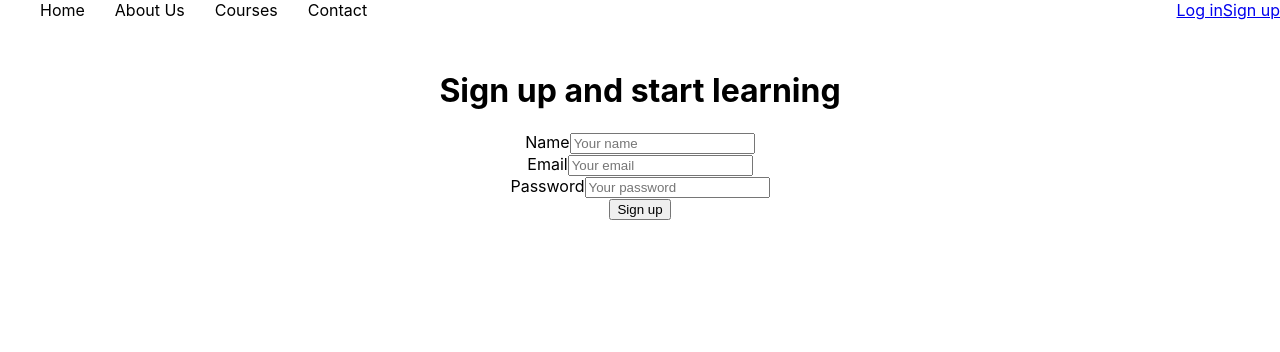
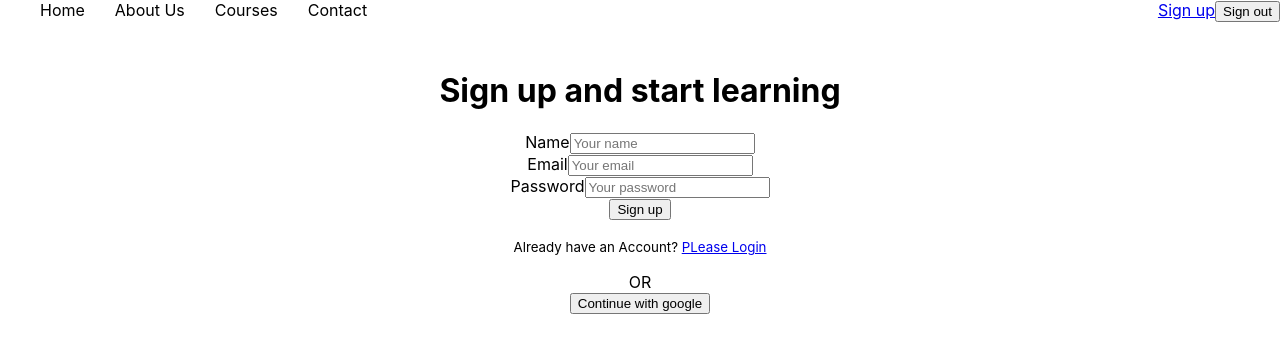
Before and after one commit to Raiyan109/sunshine-task-1, a React (Create React App) app: page /signup in a window 1280 px wide. Shown: the top 352 px of the page. Built offline with nearby package versions, Linux system fonts and the light colour scheme; no server answers; sample sign-in values are in the browser's storage.

Commit message:
requireAuth

```diff
--- a/src/App.js
+++ b/src/App.js
@@ -10,6 +10,7 @@ import Contact from './components/Contact/Contact';
 import Login from './components/Auth/Login';
 import Signup from './components/Auth/Signup';
 import Footer from './components/Footer/Footer';
+import RequireAuth from './components/Auth/RequireAuth';
 function App() {
   return (
     <div className="App">
@@ -17,12 +18,18 @@ function App() {
       {/* <Home /> */}
       <Routes>
         <Route path='/' element={<Home />} />
-
+        <Route path='/home' element={<Home />} />
         <Route path='/about' element={<About />} />
         <Route path='/contact' element={<Contact />} />
-        <Route path='/courses' element={<Courses />} />
         <Route path='/login' element={<Login />} />
         <Route path='/signup' element={<Signup />} />
+
+
+        <Route path='/courses' element={<RequireAuth>
+          <Courses />
+        </RequireAuth>} />
+
+
       </Routes>
       <Footer />
     </div>
--- a/src/components/Auth/Login.js
+++ b/src/components/Auth/Login.js
@@ -23,7 +23,7 @@ const Login = () => {
 
     const navigate = useNavigate()
     const location = useLocation()
-    let from = location.state?.from?.pathname || "/";
+    let from = location.state?.from?.pathname || '/';
 
 
     const [users] = useState(user || gUser)
--- /dev/null
+++ b/src/components/Auth/RequireAuth.js
@@ -0,0 +1,22 @@
+import React from 'react';
+import { useAuthState } from 'react-firebase-hooks/auth';
+import auth from '../../firebase.init';
+import { Navigate, useLocation } from 'react-router-dom';
+import Loading from '../Loading/Loading';
+
+const RequireAuth = ({ children }) => {
+
+    const [user, loading] = useAuthState(auth);
+    const location = useLocation()
+
+    if (loading) {
+        return <Loading></Loading>
+    }
+
+    if (!user) {
+        return <Navigate to='/login' state={{ from: location }} replace></Navigate>
+    }
+    return children
+};
+
+export default RequireAuth;
--- a/src/components/Auth/Signup.js
+++ b/src/components/Auth/Signup.js
@@ -1,4 +1,4 @@
-import React from 'react';
+import React, { useState } from 'react';
 import { useForm } from 'react-hook-form';
 import { useCreateUserWithEmailAndPassword, useSignInWithGoogle, useUpdateProfile } from 'react-firebase-hooks/auth';
 import { Link, useNavigate } from 'react-router-dom';
@@ -9,6 +9,8 @@ import Loading from '../Loading/Loading';
 
 
 const Signup = () => {
+
+    const [signInWithGoogle, gUser, gLoading, gError] = useSignInWithGoogle(auth);
 
     const { register, formState: { errors }, handleSubmit } = useForm();
 
@@ -21,19 +23,21 @@ const Signup = () => {
 
     const [updateProfile, updating, updateError] = useUpdateProfile(auth);
 
+    const [users] = useState(user || gUser)
+
     const navigate = useNavigate()
 
     let signInError
 
-    if (loading || updating) {
+    if (loading || gLoading || updating) {
         return <Loading />
     }
-    if (error || updateError) {
-        signInError = <p className='text-red-500'><small>{error?.message || updateError?.message}</small></p>
+    if (error || gError || updateError) {
+        signInError = <p className='text-red-500'><small>{error?.message || gError?.message || updateError?.message}</small></p>
     }
 
-    if (user) {
-        navigate('/home')
+    if (users) {
+        navigate('/courses')
     }
 
     const onSubmit = async data => {
@@ -119,8 +123,18 @@ const Signup = () => {
                     </label>
                 </div>
 
+                {signInError}
+
                 <input className='' value='Sign up' type="submit" />
             </form>
+
+            <p><small>Already have an Account? <Link className='text-primary' to='/login'>PLease Login</Link></small></p>
+
+            <div className="divider">OR</div>
+            <button
+                onClick={() => signInWithGoogle()}
+                className="btn btn-outline"
+            >Continue with google</button>
         </div>
     );
 };
--- a/src/components/Navbar/Navbar.js
+++ b/src/components/Navbar/Navbar.js
@@ -1,19 +1,38 @@
+import { signOut } from 'firebase/auth';
 import React from 'react';
+import { useAuthState } from 'react-firebase-hooks/auth';
 import { Link } from 'react-router-dom';
+import auth from '../../firebase.init';
 import styles from './Navbar.module.css'
 const Navbar = () => {
+
+    const [user] = useAuthState(auth);
+
+    const logout = () => {
+        signOut(auth)
+    }
     return (
         <div className={styles.navbarContainer}>
             <div className={styles.generalRoute}>
                 <Link className={styles.link} to='/home'>Home</Link>
                 <Link className={styles.link} to='/about'>About Us</Link>
                 <Link className={styles.link} to='/courses'>Courses</Link>
+                {/* {
+                    user && <Link className={styles.link} to='/courses'>Courses</Link>
+                } */}
+
                 <Link className={styles.link} to='/Contact'>Contact</Link>
             </div>
 
             <div className={styles.authRoute}>
-                <Link to='login'>Log in</Link>
+                {/* <Link to='login'>Log in</Link> */}
                 <Link to='signup'>Sign up</Link>
+                {
+                    user ?
+                        <button className={styles.signOutButton} onClick={logout}>Sign out</button>
+                        :
+                        <Link to='login'>Log in</Link>
+                }
             </div>
         </div>
     );
```
